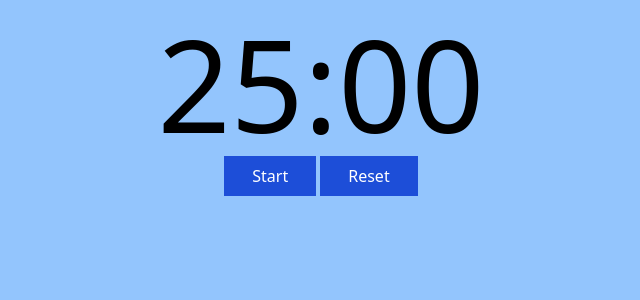
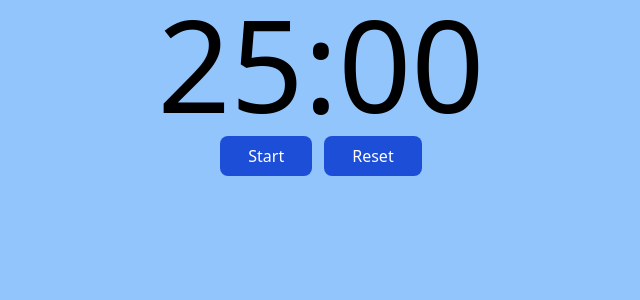
Before and after one commit to adhingra86/pomodoro, a React (Vite) app: page / in a window 1280 px wide. Shown: the top 300 px of the page, without its empty margins (319-959 px from the left). Built offline with nearby package versions, Linux system fonts and the light colour scheme.

Commit message:
- add generic button component

```diff
--- a/src/App.tsx
+++ b/src/App.tsx
@@ -1,4 +1,6 @@
 import { useEffect, useState } from "react";
+
+import { Button } from "./components/button";
 
 function App() {
   const pomoTimer = 25;
@@ -25,28 +27,28 @@ function App() {
   };
 
   return (
-    <div className="flex flex-col items-center py-5">
-      <h1 className="text-9xl mb-2">{formatTimeLeft(secondsLeft)}</h1>
-      <div>
-        <button
+    <div className="flex flex-col items-center">
+      <h1 className="text-9xl mb-2 w-[350px] text-center">
+        {formatTimeLeft(secondsLeft)}
+      </h1>
+      <div className="flex gap-3">
+        <Button
+          buttonText={
+            isActive
+              ? "Pause"
+              : secondsLeft === pomoTimer * 60
+              ? "Start"
+              : "Resume "
+          }
           onClick={() => setIsActive(!isActive)}
-          className="bg-blue-700 text-white py-2 px-7 mr-1"
-        >
-          {isActive
-            ? "Pause"
-            : secondsLeft === pomoTimer * 60
-            ? "Start"
-            : "Resume "}
-        </button>
-        <button
-          className="bg-blue-700 text-white py-2 px-7"
+        />
+        <Button
+          buttonText="Reset"
           onClick={() => {
             setSecondsLeft(pomoTimer * 60);
             setIsActive(false);
           }}
-        >
-          Reset
-        </button>
+        />
       </div>
     </div>
   );
--- /dev/null
+++ b/src/components/button.tsx
@@ -0,0 +1,17 @@
+import { ReactElement } from "react";
+
+type ButtonProps = {
+  buttonText: string;
+  onClick: () => void;
+};
+
+export const Button = ({ buttonText, onClick }: ButtonProps): ReactElement => {
+  return (
+    <button
+      onClick={onClick}
+      className="bg-blue-700 text-white py-2 px-7 rounded-lg"
+    >
+      {buttonText}
+    </button>
+  );
+};
```
